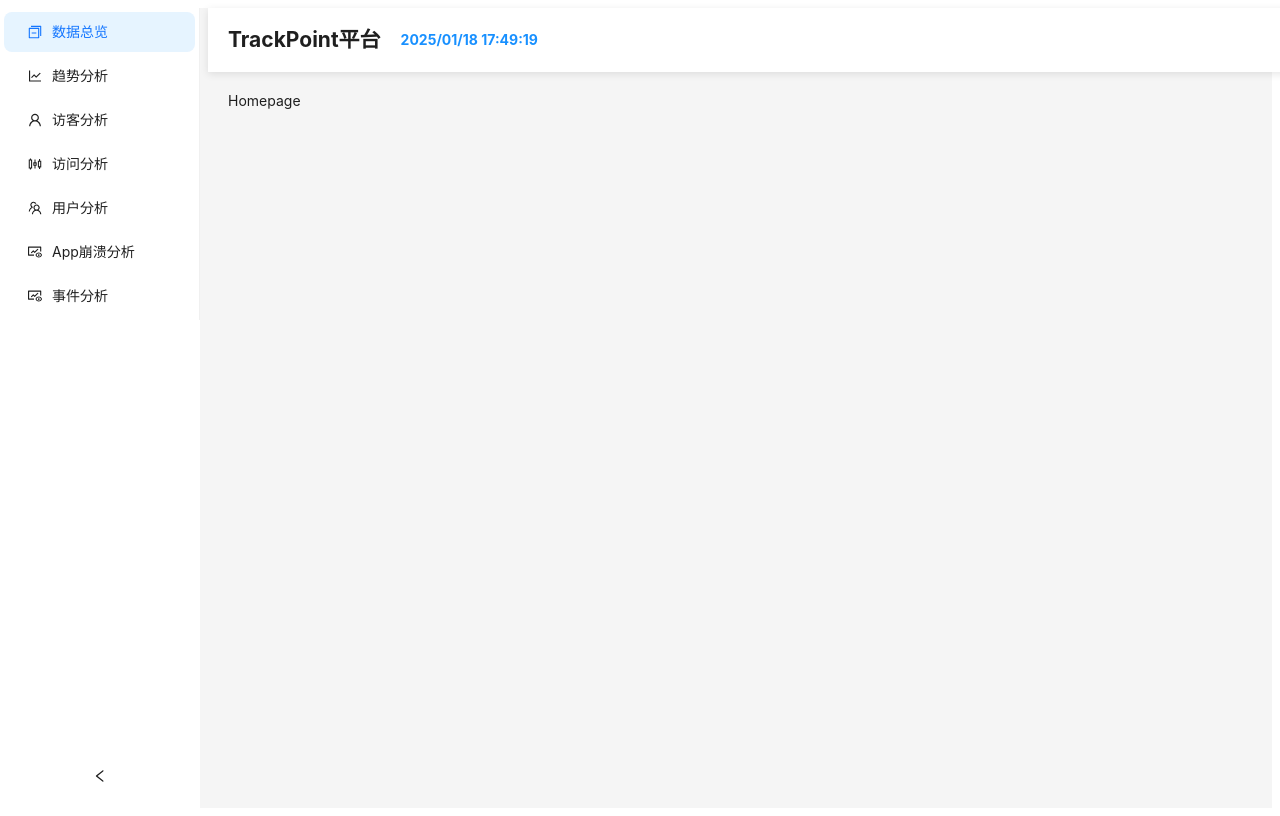
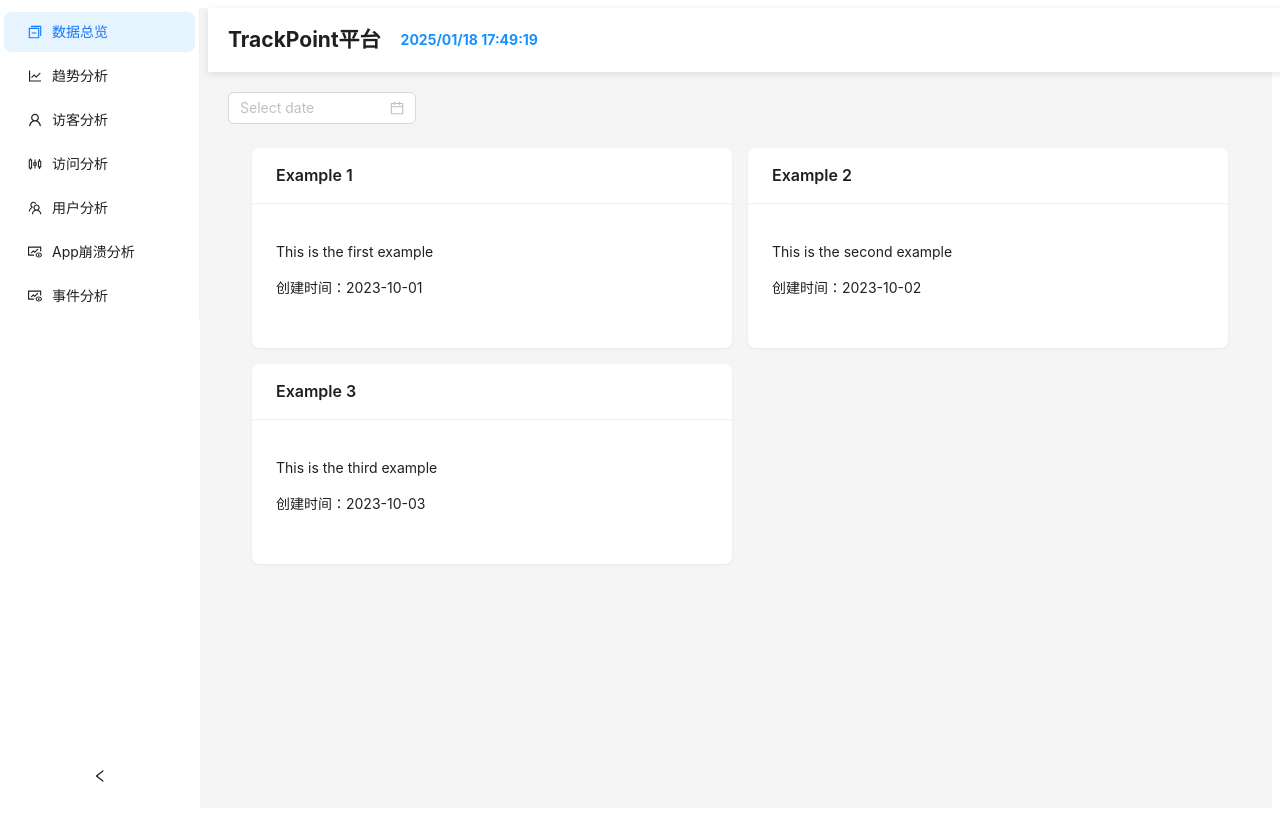
Before and after one commit to Goodeve0/hp-trackpoint-dataplatform, a React (Vite) app: page / in a window 1280 px wide. Built offline with nearby package versions, Linux system fonts and the light colour scheme.

Commit message:
feat(HomePage.tsx): 简要完成了数据汇总主页面，添加了样例
#1

```diff
--- a/package.json
+++ b/package.json
@@ -16,6 +16,8 @@
   "dependencies": {
     "@ant-design/icons": "^5.6.0",
     "antd": "^5.23.2",
+    "axios": "^1.7.9",
+    "dayjs": "^1.11.13",
     "react": "^18.3.1",
     "react-dom": "^18.3.1",
     "react-router-dom": "^7.1.3"
--- a/src/pages/HomePage.tsx
+++ b/src/pages/HomePage.tsx
@@ -1,5 +1,101 @@
-import React from 'react';
+import React, { useState, useEffect } from 'react';
+import type { DatePickerProps } from 'antd';
+import { DatePicker, Row, Col, Card, Skeleton } from 'antd';
+// import type { Dayjs } from 'dayjs';
+// import axios from 'axios';
 
-export default function Homepage() {
-  return <div>Homepage</div>;
+interface CardItem {
+  id: number;
+  title: string;
+  content: string; // 根据实际接口字段修改
+  createdAt?: string; // 可选字段示例
+  description?: string; // 可选字段示例
 }
+
+const onChange: DatePickerProps['onChange'] = (date, dateString) => {
+  console.log(date, dateString);
+};
+
+const HomePage: React.FC = () => {
+  const [data, setData] = useState<CardItem[]>([]);
+  const [loading, setLoading] = useState(true);
+
+  useEffect(() => {
+    // 模拟数据获取
+    const fetchData = async () => {
+      try {
+        // const { data } = await axios.get('your-api-endpoint');
+        // setData(data);
+        const example1: CardItem = {
+          id: 1,
+          title: 'Example 1',
+          content: 'Hello from Example 1',
+          createdAt: '2023-10-01',
+          description: 'This is the first example',
+        };
+
+        const example2: CardItem = {
+          id: 2,
+          title: 'Example 2',
+          content: 'Hello from Example 2',
+          createdAt: '2023-10-02',
+          description: 'This is the second example',
+        };
+
+        const example3: CardItem = {
+          id: 3,
+          title: 'Example 3',
+          content: 'Hello from Example 3',
+          createdAt: '2023-10-03',
+          description: 'This is the third example',
+        };
+
+        setData([example1, example2, example3]);
+      } catch (err) {
+        console.error('数据加载失败:', err);
+      } finally {
+        setLoading(false);
+      }
+    };
+
+    fetchData();
+  }, []);
+
+  return (
+    <div>
+      <DatePicker onChange={onChange} needConfirm />
+      <div style={{ padding: 24 }}>
+        {loading ? (
+          <Skeleton active paragraph={{ rows: 4 }} />
+        ) : (
+          <Row gutter={[16, 16]}>
+            {' '}
+            {/* 水平间距16px，垂直间距16px */}
+            {data.map((item: CardItem) => (
+              <Col
+                key={item.id} // 使用数据唯一标识
+                xs={24} // 手机端全宽
+                sm={12} // 平板端半宽
+                md={12} // 桌面端半宽
+                lg={12} // 大屏幕半宽
+                xl={12} // 超大屏幕半宽
+              >
+                <Card
+                  title={item.title}
+                  bordered={false}
+                  hoverable
+                  style={{ height: 200 }} // 统一高度示例
+                >
+                  <p>{item.description || 'No description available'}</p>
+                  <p>创建时间：{item.createdAt || 'Unknown'}</p>
+                </Card>
+              </Col>
+            ))}
+          </Row>
+        )}
+      </div>
+    </div>
+  );
+};
+
+export default HomePage;
```
Also changed, not shown: 1 other file (tests, documents, lock files or other folders).
